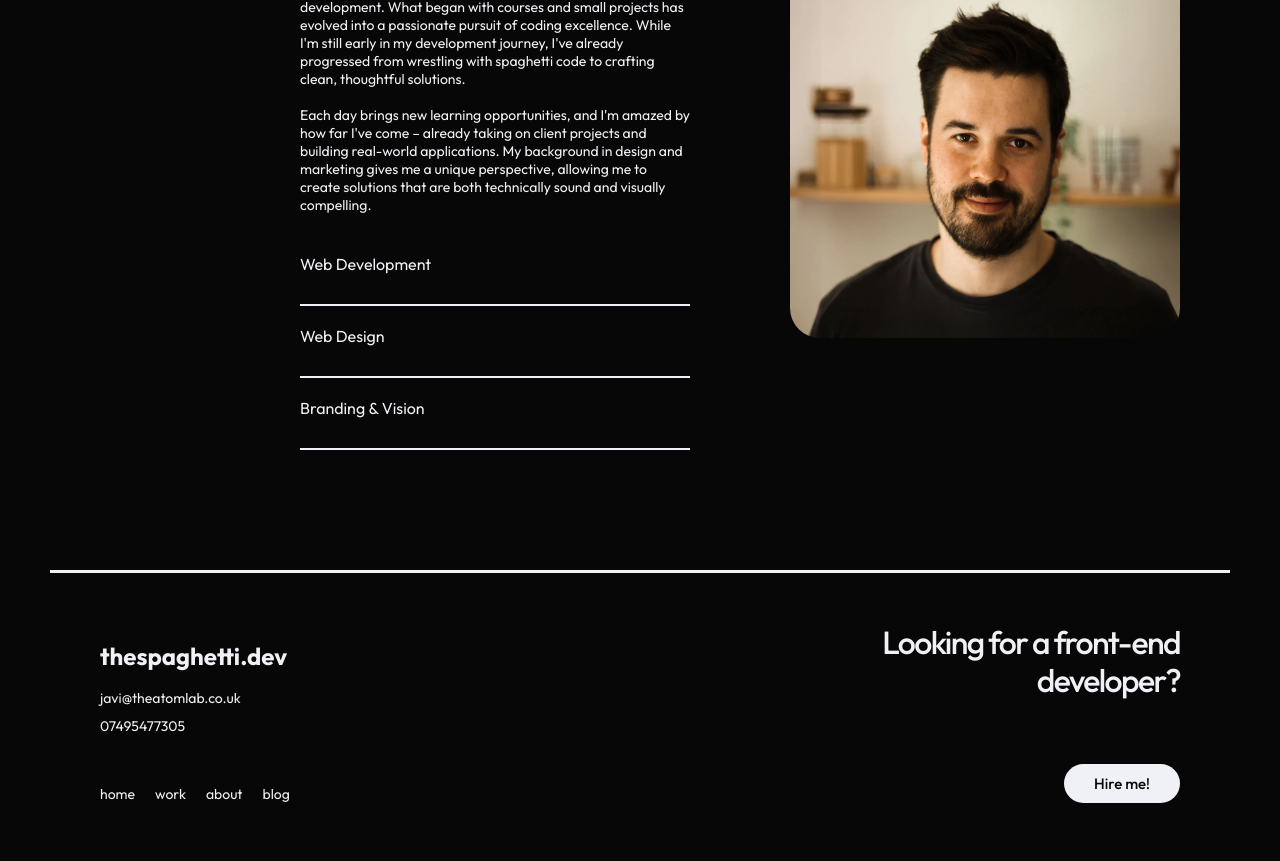
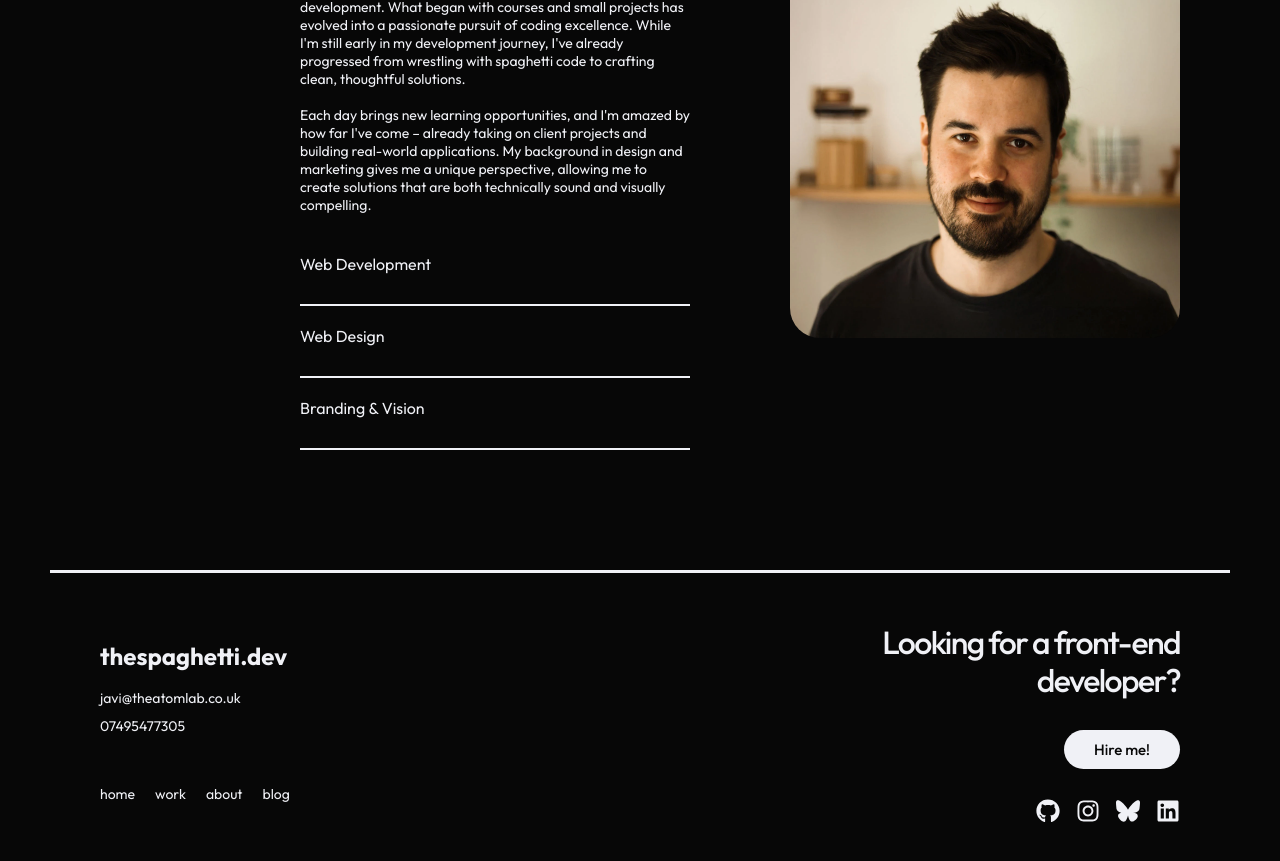
Before and after one commit to javiductor/thespaghetti.dev, a React (Vite) app: page / in a window 1280 px wide. Shown: the part 4891-5752 px from the top of the page. Built offline with nearby package versions, Linux system fonts and the light colour scheme; what @directus/sdk would draw is missing.

Commit message:
Added Github icon Added Icons to footer

```diff
--- a/src/components/shared/footer.jsx
+++ b/src/components/shared/footer.jsx
@@ -1,5 +1,6 @@
 import React from "react";
 import styles from "./footer.module.css";
+import SocialMediaIcons from "./social-media-icons";
 
 const Footer = () => {
   const handleEmailClick = () => {
@@ -28,6 +29,7 @@ const Footer = () => {
         <button onClick={handleEmailClick} className={styles.btnCTA}>
           Hire me!
         </button>
+        <SocialMediaIcons />
       </div>
     </div>
   );
--- a/src/components/shared/footer.module.css
+++ b/src/components/shared/footer.module.css
@@ -73,6 +73,7 @@
   cursor: pointer;
   transition: opacity 0.2s ease;
   margin-top: 30px;
+  margin-bottom: 30px;
 }
 
 .btnCTA:hover {
--- a/src/components/shared/social-media-icons.jsx
+++ b/src/components/shared/social-media-icons.jsx
@@ -1,9 +1,14 @@
 import React from "react";
-import { FaInstagram, FaLinkedin } from "react-icons/fa";
+import { FaInstagram, FaLinkedin, FaGithub } from "react-icons/fa";
 import { FaBluesky } from "react-icons/fa6";
 
 const SocialMediaIcons = () => {
   const socialLinks = [
+    {
+      icon: FaGithub,
+      url: "https://github.com/javiductor",
+      label: "Github",
+    },
     {
       icon: FaInstagram,
       url: "https://www.instagram.com/javier_ductor/",
```
